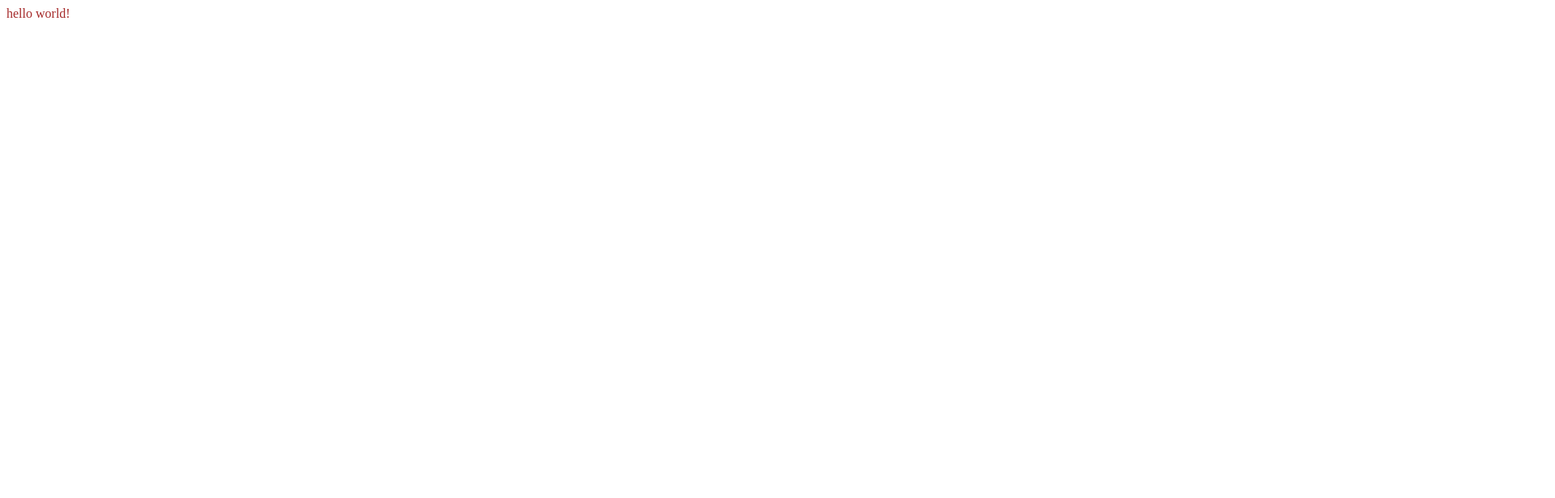
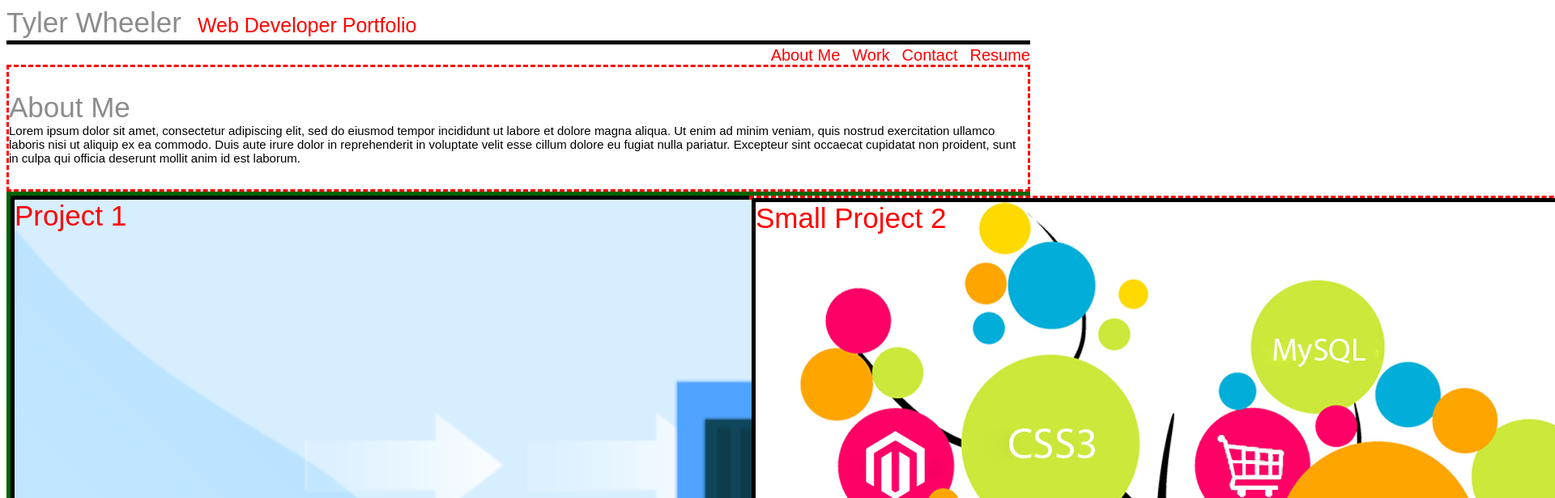
Before and after one commit to twheeler92/Portfolio, a plain HTML site: page index.html in a window 1280 px wide. Shown: the top 616 px of the page at 81% size, 1920 px wide, since content can reach past the window. Drawn offline with Linux system fonts and the light colour scheme.

Commit message:
Still working on the layout with placeholders

```diff
--- a/assests/css/style.css
+++ b/assests/css/style.css
@@ -1,3 +1,102 @@
-.one{
-    color: brown;
+.body {
+    font-family: Arial, Helvetica, sans-serif;
 }
+
+.header {
+    display: flex;
+    flex-direction: row;
+    align-items: baseline;
+    margin-bottom: 2px;
+    font-size: 25px;
+    color: rgb(255, 0, 0);
+}
+
+.nav-bar {
+    display: flex;
+    justify-content: flex-end;
+    border-top: solid;
+    border-top-width: 5px;
+    font-size: 20px;
+    padding-top: 2px;
+
+}
+
+.nav-link {
+    margin-left: 15px;
+    text-decoration: none;
+}
+
+.nav-link:link {
+    color: rgb(255, 0, 0);
+}
+
+.nav-link:visited {
+    color: rgb(255, 0, 0);
+}
+
+.nav-link:hover {
+    color: rgb(140, 140, 140);
+}
+
+.nav-link:active {
+    color: rgb(0, 0, 0);
+}
+
+.about-me {
+    display: flex;
+    flex-direction: column;
+    border: dashed red;
+    font-size: 15px;
+}
+
+.work {
+    display: flex;
+    border: solid;
+    border-width: 5px;
+    border-color: darkgreen;
+    justify-content: space-around;
+}
+
+.showcase-project {
+    display: flex;
+    position: relative;
+    border: solid;
+    border-width: 5px;
+}
+
+.project-column {
+    display: flex;
+    flex-direction: column;
+    border: dashed red;
+}
+
+.small-project{
+    display: flex;
+    position: relative;
+    border: solid;
+    border-width: 5px;
+}
+
+.contact {
+    display: flex;
+    border: solid;
+    justify-content: center;
+}
+
+.main-header {
+    vertical-align: text-bottom;
+    color: rgb(140, 140, 140);
+    margin: 0px;
+    font-weight: 100;
+    font-size: 35px;
+    padding-right: 20px;
+
+}
+
+.project-header {
+    position: absolute;
+    color: rgb(255, 0, 0);
+    margin: 0px;
+    font-weight: 100;
+    font-size: 35px;
+}
--- a/index.html
+++ b/index.html
@@ -8,8 +8,59 @@
     <link rel="stylesheet" href="assests/css/style.css">
 </head>
 
-<body>
-    <div class="one">hello world!</div>
+<body class="body">
+
+    <div class="header">
+        <h1 class="main-header">Tyler Wheeler  </h1>  Web Developer Portfolio
+    </div>
+
+    <nav class="nav-bar">
+        <a class="nav-link" href="">About Me </a>
+        <a class="nav-link" href="">Work </a>
+        <a class="nav-link" href="">Contact </a>
+        <a class="nav-link" href="">Resume </a>
+    </nav>
+
+    <div class="about-me">
+        <p>
+            <h1 class="main-header">About Me</h1>
+            Lorem ipsum dolor sit amet, consectetur adipiscing elit, sed do eiusmod tempor incididunt ut labore et dolore magna aliqua.
+            Ut enim ad minim veniam, quis nostrud exercitation ullamco laboris nisi ut aliquip ex ea commodo.
+            Duis aute irure dolor in reprehenderit in voluptate velit esse cillum dolore eu fugiat nulla pariatur.
+            Excepteur sint occaecat cupidatat non proident, sunt in culpa qui officia deserunt mollit anim id est laborum.
+        </p>
+    </div>
+
+    <div class="work">
+
+        <div class="showcase-project">
+            <h2 class="project-header">Project 1</h2>
+            <img src="assests/images/web-app-pic-1.png" alt="Showcase Project">
+        </div>
+
+        <div class="project-column">
+
+            <div class="small-project">
+                <h2 class="project-header">Small Project 2</h2>
+                <img src="assests/images/web-app-pic-2.jpeg" alt="Small Project 1">
+            </div>
+
+            <div class="small-project">
+                <h2 class="project-header">Small Project 3</h2>
+                <img src="assests/images/web-app-pic-3.jpeg" alt="Small Project 2">
+            </div>
+
+        </div>
+
+    </div>
+
+
+
+
+    <footer class="contact">
+        dgsdfgsdfgsdfgsdf
+    </footer>
+
 </body>
 
 </html>
```
Also changed, not shown: assests/images/web-app-pic-1.png (added), assests/images/web-app-pic-2.jpeg (added), assests/images/web-app-pic-3.jpeg (added).
